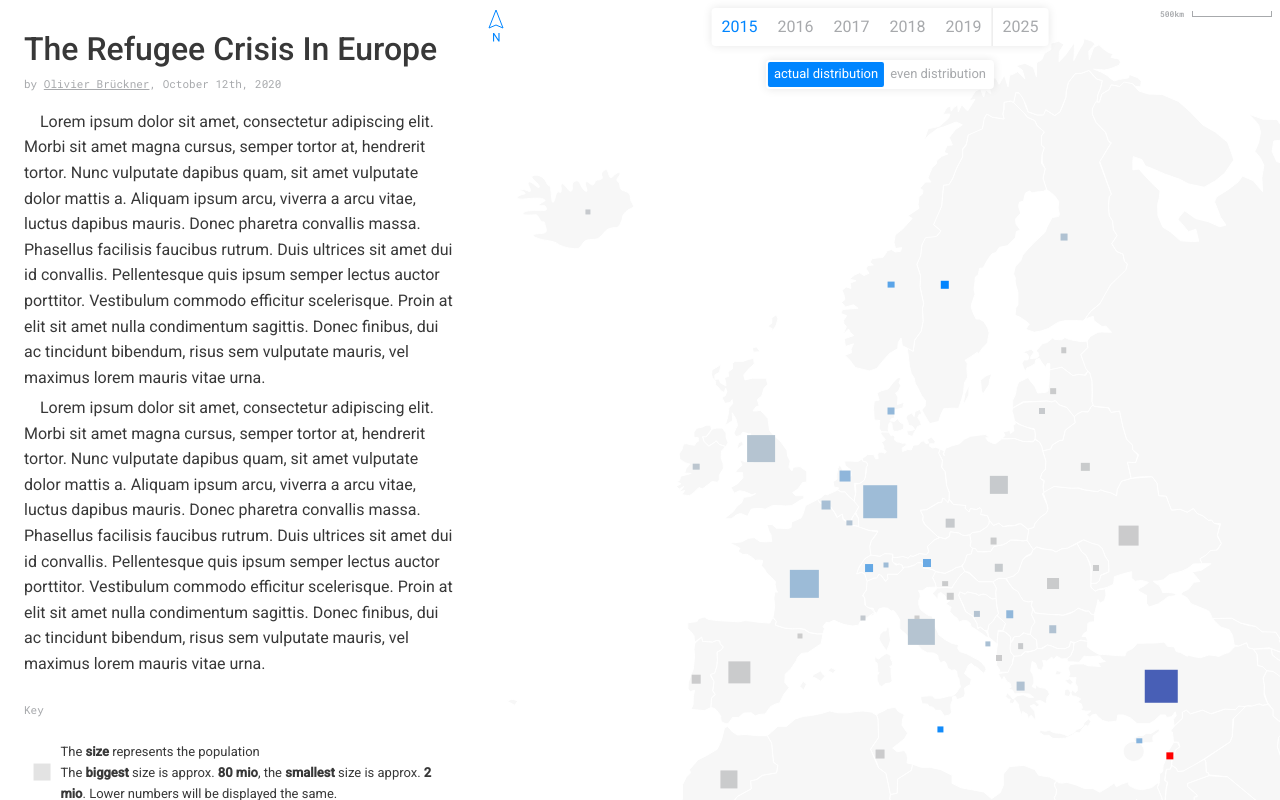
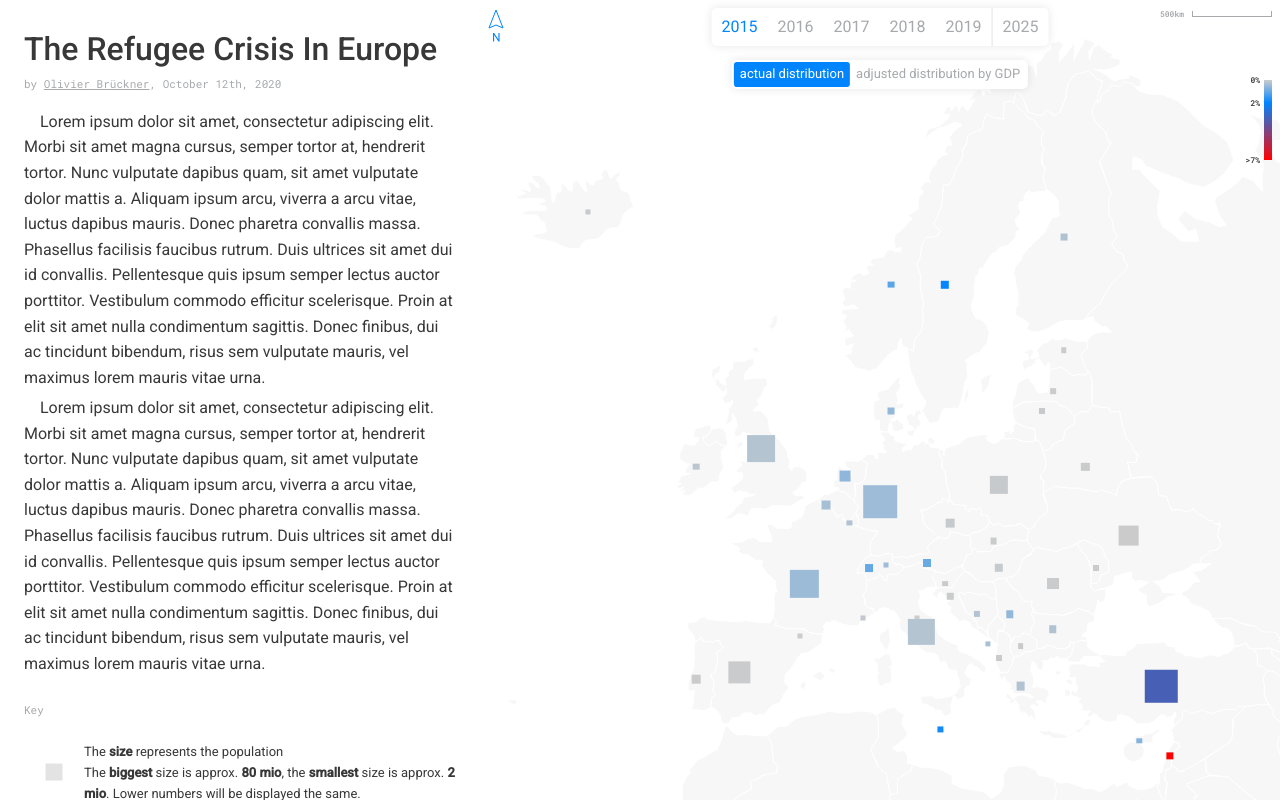
Before and after one commit to olivierbrcknr/mfadt-D4TC-map, a Next.js app: page / in a window 1280 px wide. Built offline with nearby package versions, Linux system fonts and the light colour scheme.

Commit message:
Add color key to map

```diff
--- a/components/Key/Key.css
+++ b/components/Key/Key.css
@@ -19,6 +19,7 @@
 .MapKey-Point-Viz {
   width: 60px;
   height: 60px;
+  flex-shrink: 0;
 }
 
 .MapKey-Point-Desc {
--- a/components/Map/index.js
+++ b/components/Map/index.js
@@ -3,6 +3,7 @@ import React, { useEffect, useState} from 'react'
 import MapCountry from '../MapCountry'
 import MapTimeSelector from '../MapTimeSelector'
 import MapEqualizerToggle from '../MapEqualizerToggle'
+import MapLegend from '../MapLegend'
 
 import './Map.css';
 
@@ -96,7 +97,7 @@ const DataVizMap = (props) => {
     }
     if(refugeeElement){
       if( mapState.year === 2025 ){
-        acceptedRefugees = refugeeElement[2019] * Math.pow( 1.2 , yearsInTheFuture );
+        acceptedRefugees = refugeeElement[2019] * Math.pow( 1.05 , yearsInTheFuture );
       }else{
         acceptedRefugees = refugeeElement[mapState.year];
       }
@@ -228,16 +229,18 @@ const DataVizMap = (props) => {
 
         <img className="DataVizMap-NorthIndicator" src="/northarrow.svg" />
 
-     </div>
+      </div>
 
-     <MapTimeSelector
+      <MapTimeSelector
       possibleTimes={possibleTimes}
       selection={mapState.year}
       callback={(y) => setMapState({...mapState,year: y}) } />
 
-    <MapEqualizerToggle
+      <MapEqualizerToggle
       toggleState={mapState.isEqualized}
       callback={(e) => setMapState({...mapState,isEqualized: e}) } />
+
+      <MapLegend />
 
     </div>
   )
--- a/components/MapCountry/index.js
+++ b/components/MapCountry/index.js
@@ -88,6 +88,8 @@ const MapCountry = (props) => {
   let displayPPP = numberWithCommas(Math.round(ppp));
   let displayRefugess = numberWithCommas(Math.round(refugeesInCountry));
 
+  let displayGDP = numberWithCommas(Math.round(props.gdp / 1000000000));
+
   return (
     <div className={classes.join(' ')} style={styleAdjustments}>
 
@@ -100,6 +102,14 @@ const MapCountry = (props) => {
 
         <table className="MapCountry-HoverInfo-Table">
           <tbody>
+            <tr>
+              <td>
+                GDP
+              </td>
+              <td>
+                {displayGDP} bil. US$
+              </td>
+            </tr>
             <tr>
               <td>
                 PPP
--- a/components/MapEqualizerToggle/MapEqualizerToggle.css
+++ b/components/MapEqualizerToggle/MapEqualizerToggle.css
@@ -5,7 +5,7 @@
   top: 60px;
   left: 50%;
   transform: translateX(-50%);
-  border-radius: 4px;
+  border-radius: 5px;
   box-shadow: 0px 0px 10px rgba(0,0,0,0.1);
   padding: 2px;
   font-size: 13px;
@@ -14,7 +14,7 @@
 
 .MapEqualizerToggle li {
   display: block;
-  border-radius: 2px;
+  border-radius: 3px;
   padding: 2px 6px;
   cursor: pointer;
   color: var(--color-gray-med);
--- a/components/MapEqualizerToggle/index.js
+++ b/components/MapEqualizerToggle/index.js
@@ -13,7 +13,7 @@ const MapEqualizerToggle = (props) => {
         actual distribution
       </li>
       <li className={( props.toggleState ? '--isToggled' : '')}>
-        even distribution
+        adjusted distribution by GDP
       </li>
     </ul>
   )
--- /dev/null
+++ b/components/MapLegend/MapLegend.css
@@ -0,0 +1,23 @@
+.MapLegend {
+  position: absolute;
+  top: calc( var(--grid-unit) * 10 );
+  right: var(--grid-unit);
+  height: 80px;
+  width: 8px;
+  background: linear-gradient(
+    180deg,
+    #CCCCCC 0%,
+    #0085FF 28.5%,
+    #FF0000 100%);
+}
+
+
+.MapLegend-Label {
+  font-size: 8px;
+  font-family: var(--font-family-mono);
+  color: var(--color-gray-dark);
+  position: absolute;
+  right: calc(100% + 4px);
+  transform: translateY(-50%);
+  font-weight: bold;
+}
--- /dev/null
+++ b/components/MapLegend/index.js
@@ -0,0 +1,28 @@
+import React from 'react'
+
+import './MapLegend.css';
+
+const MapLegend = (props) => {
+
+  let classes = ['MapLegend'];
+
+  return (
+    <div className={classes.join(' ')}>
+
+      <div className="MapLegend-Label" style={{top: 0}}>
+        0%
+      </div>
+
+      <div className="MapLegend-Label" style={{top: (2/7)*100 + '%'}}>
+        2%
+      </div>
+
+      <div className="MapLegend-Label" style={{top: 100+'%'}}>
+        >7%
+      </div>
+
+    </div>
+  )
+}
+
+export default MapLegend
--- a/components/MapTimeSelector/MapTimeSelector.css
+++ b/components/MapTimeSelector/MapTimeSelector.css
@@ -5,7 +5,7 @@
   top: var(--grid-unit);
   left: 50%;
   transform: translateX(-50%);
-  border-radius: 4px;
+  border-radius: 5px;
   box-shadow: 0px 0px 10px rgba(0,0,0,0.1);
 }
 
--- a/components/data/latLongEUonly.js
+++ b/components/data/latLongEUonly.js
@@ -23,14 +23,14 @@ const countriesLatLong = [
       "Latitude (average)":39,
       "Longitude (average)":35
    },
-   {
-      "Country":"Tunisia",
-      "Alpha-2 code":"TN",
-      "Alpha-3 code":"TUN",
-      "Numeric code":788,
-      "Latitude (average)":34,
-      "Longitude (average)":9
-   },
+   // {
+   //    "Country":"Tunisia",
+   //    "Alpha-2 code":"TN",
+   //    "Alpha-3 code":"TUN",
+   //    "Numeric code":788,
+   //    "Latitude (average)":34,
+   //    "Longitude (average)":9
+   // },
    // {
    //    "Country":"Syrian Arab Republic",
    //    "Alpha-2 code":"SY",
@@ -143,14 +143,14 @@ const countriesLatLong = [
       "Latitude (average)":52.5,
       "Longitude (average)":5.75
    },
-   {
-      "Country":"Morocco",
-      "Alpha-2 code":"MA",
-      "Alpha-3 code":"MAR",
-      "Numeric code":504,
-      "Latitude (average)":32,
-      "Longitude (average)":-5
-   },
+   // {
+   //    "Country":"Morocco",
+   //    "Alpha-2 code":"MA",
+   //    "Alpha-3 code":"MAR",
+   //    "Numeric code":504,
+   //    "Latitude (average)":32,
+   //    "Longitude (average)":-5
+   // },
    {
       "Country":"Montenegro",
       "Alpha-2 code":"ME",
--- a/components/data/sources.js
+++ b/components/data/sources.js
@@ -1,4 +1,14 @@
 const sourceList = [
+  {
+    "author": "European Union",
+    "publisher": "",
+    "location": "",
+    "year": 2020,
+    "title": "Living in the EU",
+    "type": "",
+    "accessed": "2020-09-20",
+    "link": "https://europa.eu/european-union/about-eu/figures/living_en#:~:text=The%20EU%20covers%20over%204,population%20after%20China%20and%20India"
+  },
   {
     "author": "Eurostat",
     "publisher": "",
@@ -8,16 +18,6 @@ const sourceList = [
     "type": "dataset",
     "accessed": "2020-09-20",
     "link": "http://ec.europa.eu/eurostat/statistics-explained/index.php/Asylum_statistics"
-  },
-  {
-    "author": "European Union",
-    "publisher": "",
-    "location": "",
-    "year": 2020,
-    "title": "Living in the EU",
-    "type": "",
-    "accessed": "2020-09-20",
-    "link": "https://europa.eu/european-union/about-eu/figures/living_en#:~:text=The%20EU%20covers%20over%204,population%20after%20China%20and%20India"
   },
   {
     "author": "Kirchofer et al.",
@@ -50,6 +50,16 @@ const sourceList = [
     "link": "https://www.nytimes.com/2020/09/18/world/europe/eu-moria-migrants.html"
   },
   {
+    "author": "Tamošauskas, Tadas",
+    "publisher": "",
+    "location": "",
+    "year": "n.d.",
+    "title": "",
+    "type": "dataset",
+    "accessed": "2020-09-22",
+    "link": "https://gist.github.com/tadast/8827699#file-countries_codes_and_coordinates-csv"
+  },
+  {
     "author": "The World Bank",
     "publisher": "",
     "location": "",
@@ -78,6 +88,36 @@ const sourceList = [
     "type": "dataset",
     "accessed": "2020-09-20",
     "link": "https://data.worldbank.org/indicator/SM.POP.REFG"
+  },
+  {
+    "author": "The World Bank",
+    "publisher": "",
+    "location": "",
+    "year": 2020,
+    "title": "Population growth (annual %)",
+    "type": "dataset",
+    "accessed": "2020-09-29",
+    "link": "https://data.worldbank.org/indicator/SP.POP.GROW"
+  },
+  {
+    "author": "The World Bank",
+    "publisher": "",
+    "location": "",
+    "year": 2020,
+    "title": "GDP growth (annual %)",
+    "type": "dataset",
+    "accessed": "2020-09-29",
+    "link": "https://data.worldbank.org/indicator/NY.GDP.MKTP.KD.ZG"
+  },
+  {
+    "author": "Wikimedia Commons",
+    "publisher": "",
+    "location": "",
+    "year": 2011,
+    "title": "Mercator Projection.svg",
+    "type": "image",
+    "accessed": "2020-09-25",
+    "link": "https://commons.wikimedia.org/wiki/File:Mercator_Projection.svg"
   }
 ]
 
--- a/components/head/index.js
+++ b/components/head/index.js
@@ -14,6 +14,9 @@ const Head = props => {
       <meta charSet="UTF-8" />
       <title>{props.title}</title>
       <meta name="viewport" content="width=device-width, initial-scale=1" />
+
+      <meta name='date' content='Oct. 12, 2020' />
+      <meta name='search_date' content='2020-10-12' />
 
       {/* IBM Plex
       <link href="https://fonts.googleapis.com/css2?family=IBM+Plex+Mono:ital,wght@0,300;0,400;0,600;1,400&family=IBM+Plex+Sans:ital,wght@0,300;0,400;0,600;1,400;1,600&display=swap" rel="stylesheet" />*/}
--- a/pages/index.js
+++ b/pages/index.js
@@ -69,8 +69,6 @@ const Home = () => {
               {sources}
             </ul>
 
-            <Footer />
-
           </article>
 
         </section>
```
